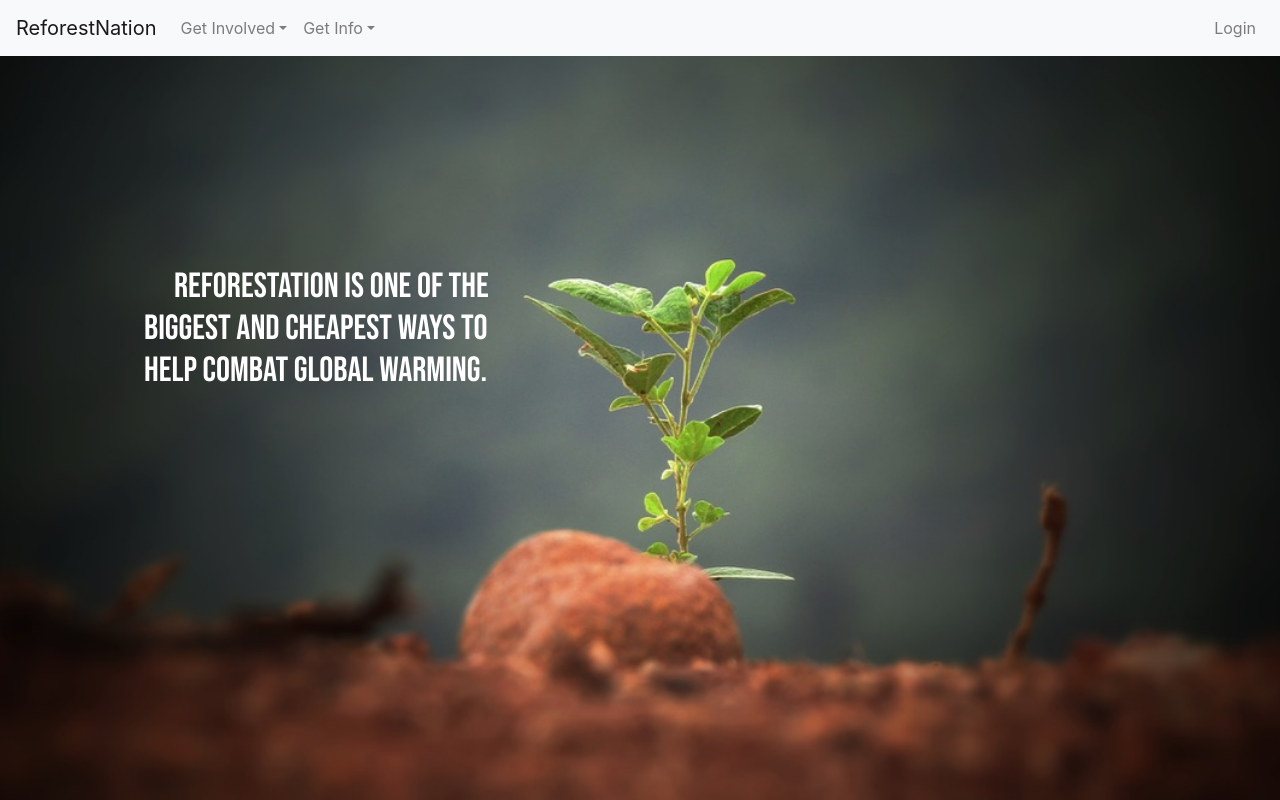
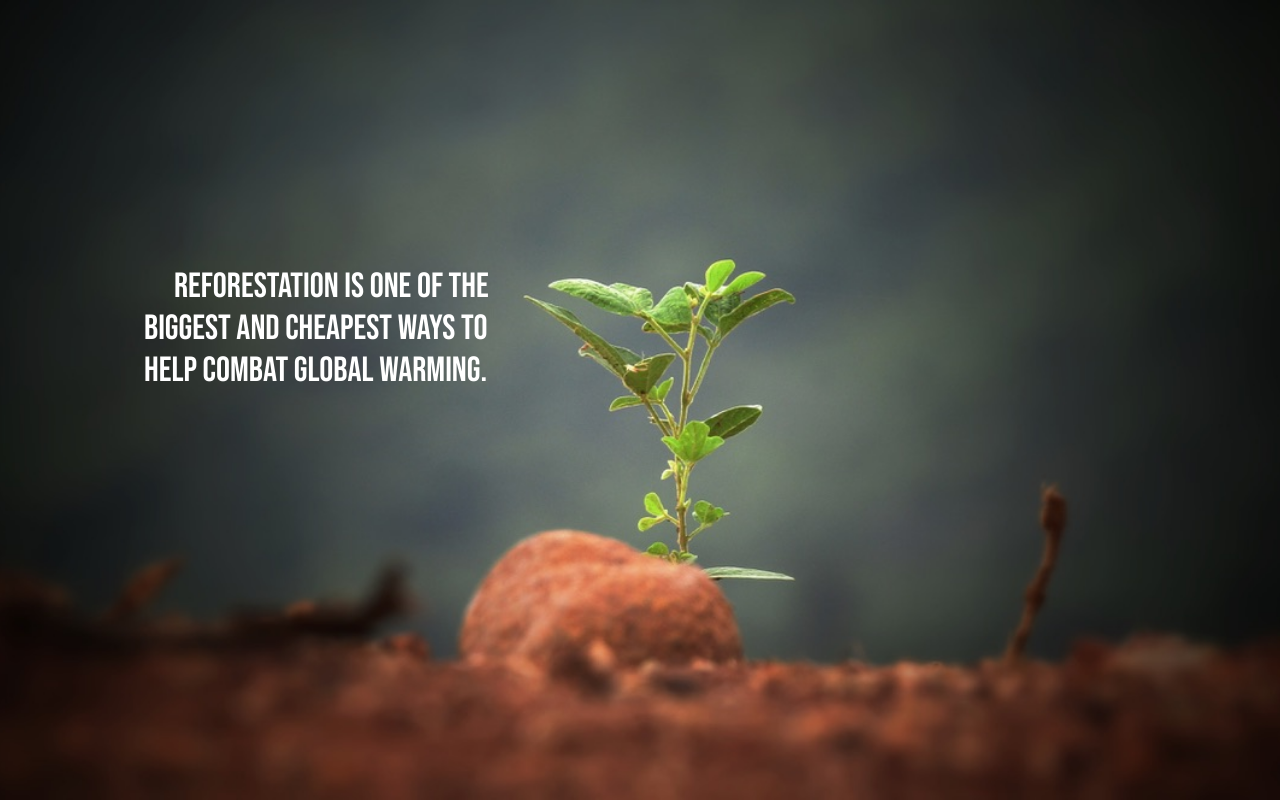
Before and after one commit to Matt1cheney/Deforestation, a React (Create React App) app in the folder client/: page / in a window 1280 px wide. Shown: the top 800 px of the page. Built offline with nearby package versions, Linux system fonts and the light colour scheme.

Commit message:
took away navbar

```diff
--- a/client/src/components/GetInvolved/VolunteerForm/volunteer.js
+++ b/client/src/components/GetInvolved/VolunteerForm/volunteer.js
@@ -4,14 +4,12 @@ import Col from "react-bootstrap/Col";
 import Container from "react-bootstrap/Container";
 import Button from "react-bootstrap/Button";
 import "../style.css";
-import Navbar from "../../Navbar/Navbar";
 
 
 
 const Volunteer = () => {
   return (
     <>
-    <Navbar />
     <Container className="volunteerForm">
       <Form>
         <Form.Row>
--- a/client/src/components/Home/Home.js
+++ b/client/src/components/Home/Home.js
@@ -1,7 +1,6 @@
 import React from "react";
 import "./Home.css";
 import Photo from "./Cards/Photo";
-import Navbar from "../Navbar/Navbar";
 
 
 
@@ -13,7 +12,6 @@ const Home = () => {
       <>
        <div className="style">
          <div className="title">
-      <Navbar />
            <h1>Reforestation is one of the biggest and cheapest ways to help
              combat global warming.
            </h1>
```
